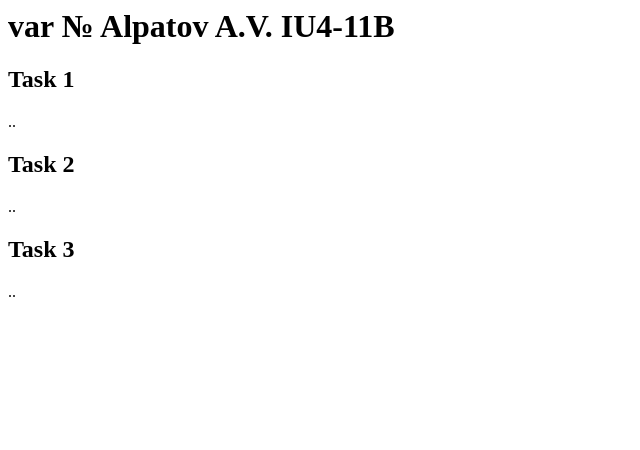
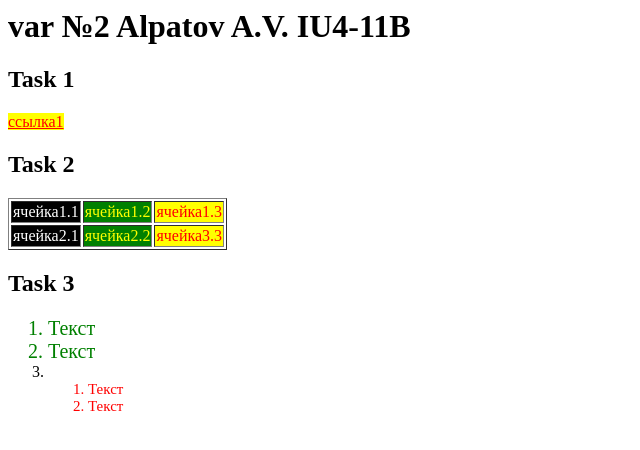
Before and after one commit to Shamanchik/Shamanchikk.github.io, a plain HTML site: page index.html in a window 1280 px wide. Shown: the whole page, without its empty margins (0-640 px from the left). Drawn offline with Linux system fonts and the light colour scheme.

Commit message:
Update index.html

```diff
--- a/index.html
+++ b/index.html
@@ -1,19 +1,78 @@
+<html>
 <head>
   <meta charset="utf-8">
+  <style>
+	a:visited{
+		color: blue;
+		background: black;
+	}
+	a:link{
+		color: red;
+		background: yellow;
+	}
+	a:active{
+		color: yellow;
+		background: green;
+	}
+
+	.a{
+		background: black;
+		color: white;
+	}
+	.b{
+		background: green;
+		color:yellow
+	}
+	.c{
+		background: yellow;
+		color: red;
+	}
+
+	.first{
+		color: green;
+		font-size: 20px
+
+	}
+	.second{
+		color: red;
+		font-size: 15px;
+	}
+  </style>
 </head>
 
 <body>
-  <h1>var № Alpatov A.V. IU4-11B</h1>
+  <h1>var №2 Alpatov A.V. IU4-11B</h1>
   <div>
     <h2>Task 1</h2>
-    <p> .. </p>
+    <a href="http://google.com">ссылка1</a>
   </div>
   <div>
     <h2>Task 2</h2>
-    <p> .. </p>
+    <table border="1px">
+		<tr>
+			<td class="a">ячейка1.1</td>
+			<td class="b">ячейка1.2</td>
+			<td class="c">ячейка1.3</td>
+		</tr>
+		<tr>
+			<td class="a">ячейка2.1</td>
+			<td class="b">ячейка2.2</td>
+			<td class="c">ячейка3.3</td>
+		</tr>
+	</table>
   </div>
   <div>
     <h2>Task 3</h2>
-    <p> .. </p>
+    <ol>
+		<li class="first">Текст</li>
+		<li class="first">Текст</li>
+		<li>
+			<ol>
+				<li class="second">Текст</li>
+				<li class="second">Текст</li>
+			</ol>
+		</li>
+	<ol>
   </div>
 </body>
+</html>
```
